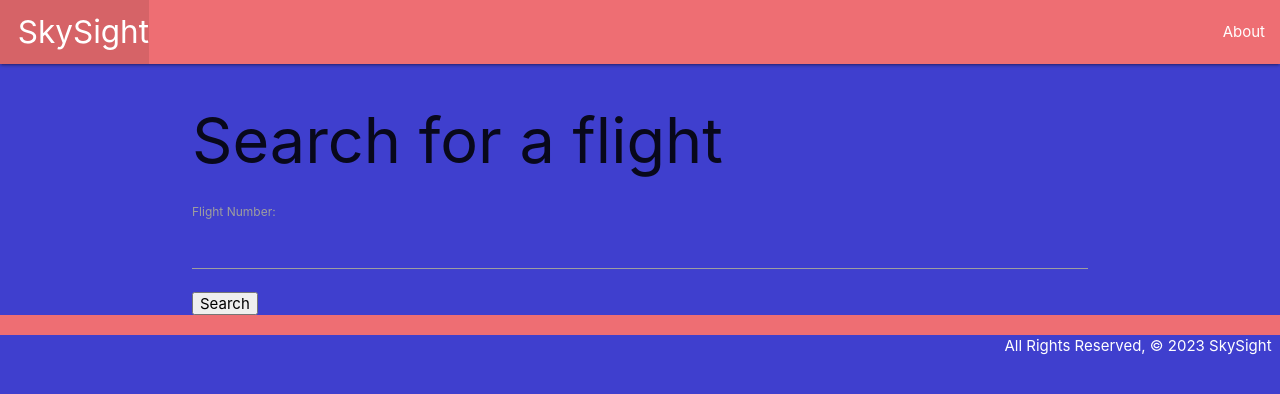
After one commit to JoseAguirreCruz/SkySight-App, a Django app: page /flight/index in a window 1280 px wide. The commit adds this page. Shown: the top 394 px of the page. Run offline with Django 4.2, Linux system fonts and the light colour scheme.

Commit message:
implement flightAPI

```diff
--- a/SkySight/urls.py
+++ b/SkySight/urls.py
@@ -15,8 +15,9 @@ Including another URLconf
     2. Add a URL to urlpatterns:  path('blog/', include('blog.urls'))
 """
 from django.contrib import admin
-from django.urls import path
+from django.urls import path, include
 
 urlpatterns = [
     path('admin/', admin.site.urls),
+    path('', include('skysight_app.urls'))
 ]
--- /dev/null
+++ b/skysight_app/forms.py
@@ -0,0 +1,4 @@
+from django import forms
+
+class FlightSearchForm(forms.Form):
+    flight_number = forms.CharField(label='Flight Number', max_length=100)
--- /dev/null
+++ b/skysight_app/static/css/style.css
@@ -0,0 +1,3 @@
+body {
+  background-color: rgba(44, 44, 202, 0.904);
+}
--- a/skysight_app/templates/base.html
+++ b/skysight_app/templates/base.html
@@ -1,3 +1,4 @@
+{% load static %}
 <!DOCTYPE html>
 <html lang="en">
 <head>
@@ -6,6 +7,7 @@
   <meta http-equiv="X-UA-Compatible" content="ie=edge">
   <title>SkySight</title>
   <link rel="stylesheet" href="https://cdnjs.cloudflare.com/ajax/libs/materialize/1.0.0/css/materialize.min.css">
+  <link rel="stylesheet" type="text/css" href="{% static 'css/style.css' %}">
 </head>
 <body>
   <header class="navbar-fixed">
--- /dev/null
+++ b/skysight_app/templates/flight/flight_search.html
@@ -0,0 +1,12 @@
+{% extends 'base.html' %}
+{% block content %}
+
+<h1>Search for a flight</h1>
+
+<form method="post">
+    {% csrf_token %}
+    {{ form.as_p }}
+    <button type="submit">Search</button>
+</form>
+
+{% endblock %}
--- a/skysight_app/urls.py
+++ b/skysight_app/urls.py
@@ -5,4 +5,5 @@ from . import views
 urlpatterns = [
   path('', views.home, name='home'),
   path('about/', views.about, name='about'),
+  path('flight/index', views.flight_view, name='index'),
 ]
--- a/skysight_app/views.py
+++ b/skysight_app/views.py
@@ -1,7 +1,24 @@
 from django.shortcuts import render
+from .api import get_flight_data
+from .forms import FlightSearchForm
 
 def home(request):
   return render(request, 'home.html')
 
 def about(request):
   return render(request, 'about.html')
+
+def flight_view(request):
+    if request.method == 'POST':
+        form = FlightSearchForm(request.POST)
+        if form.is_valid():
+            flight_number = form.cleaned_data['flight_number']
+            data = get_flight_data(flight_number)
+            if data.get('data'):  # check if 'data' key exists in response
+                flight_data = data['data'][0]  # get the first flight data
+            else:
+                flight_data = None
+            return render(request, 'flight/index.html', {'flight': flight_data})
+    else:
+        form = FlightSearchForm()
+    return render(request, 'flight/flight_search.html', {'form': form})
```
Also changed, not shown: skysight_app/api.py (added, +11 -0 lines), skysight_app/templates/flight/index.html (added, +14 -0 lines).
